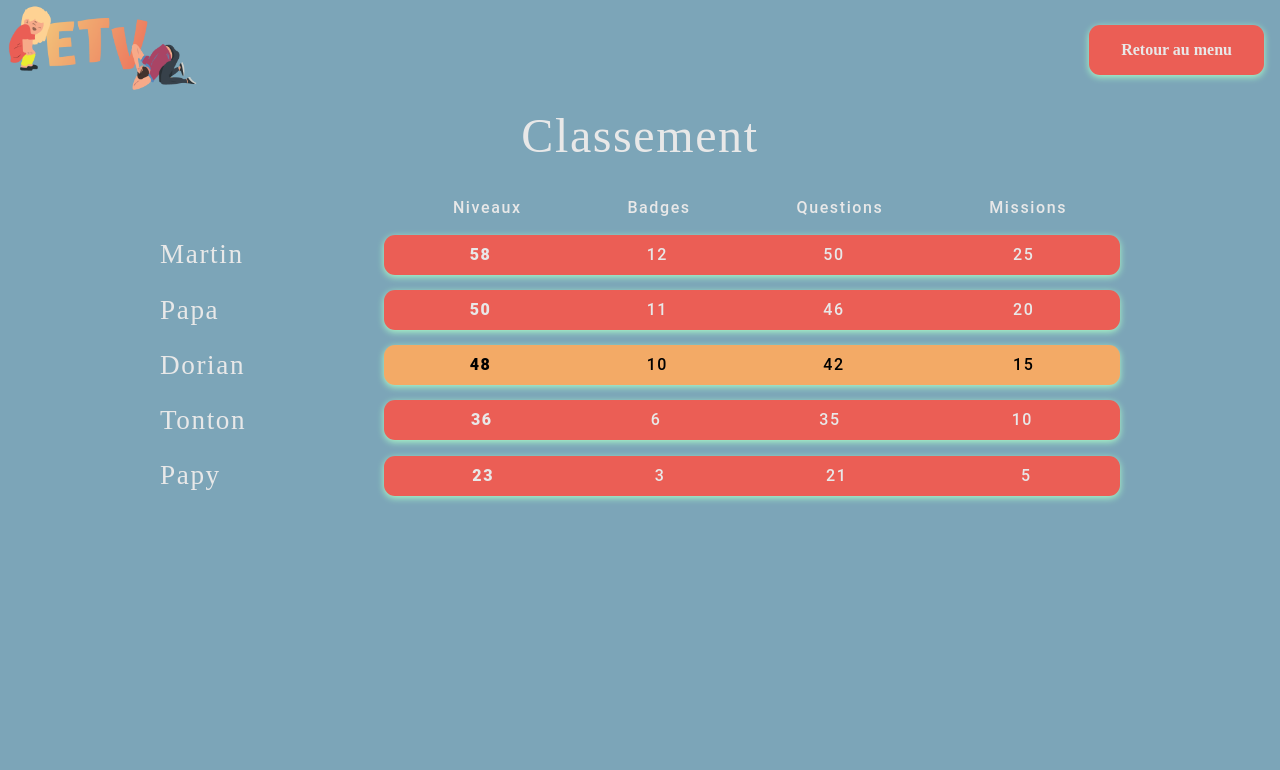
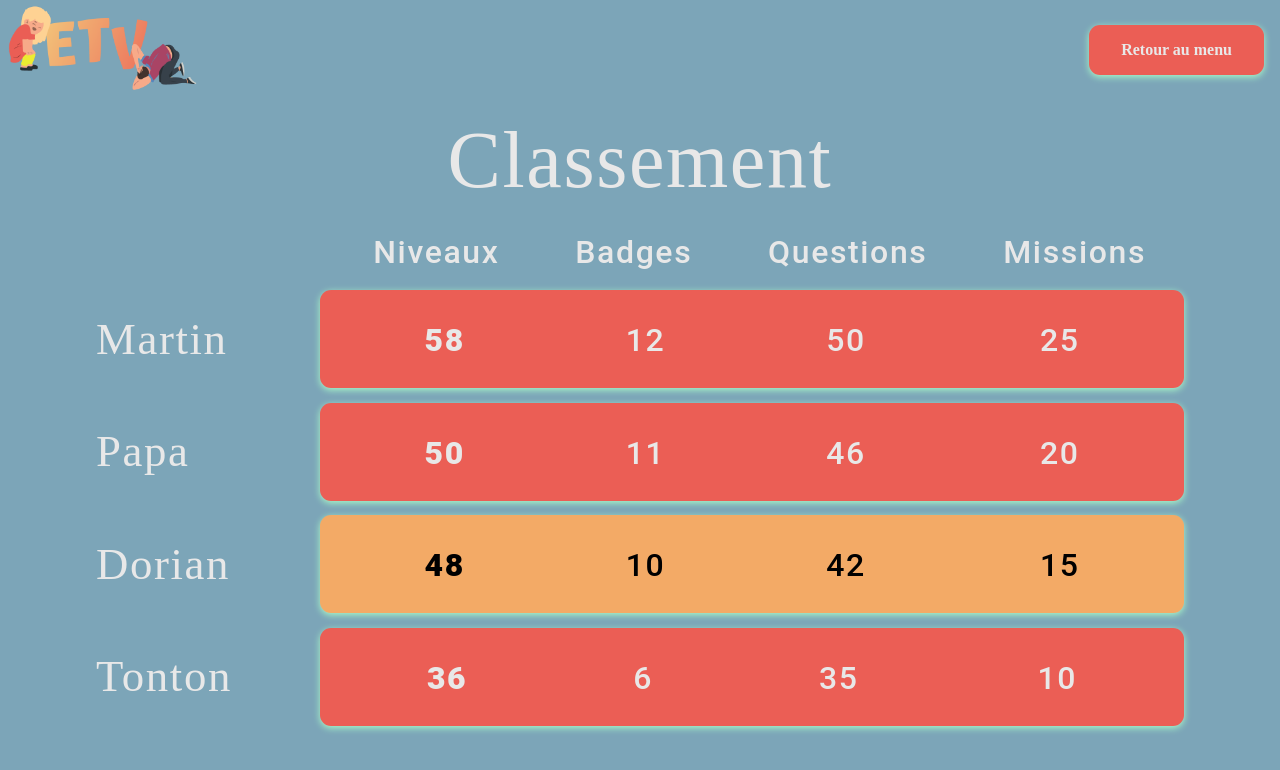
Before and after one commit to Disrupt3d/Hackaton, a React (Vite) app in the folder frontend/: page /page05/1 in a window 1280 px wide. Shown: the top 770 px of the page. Built offline with nearby package versions, Linux system fonts and the light colour scheme; no server answers; a web font is replaced by a local one.

Commit message:
Font bigger

```diff
--- a/frontend/src/components/UserRanking.jsx
+++ b/frontend/src/components/UserRanking.jsx
@@ -25,6 +25,7 @@ const UserRanking = () => {
                 <p className="missions">25</p>
             </div>
         </div>
+
         <div className='UserRankingRow'>
             <div className="UserRankingName">
                 <h2>Papa</h2>
@@ -61,22 +62,6 @@ const UserRanking = () => {
             </div>
         </div>
 
-        <div className='UserRankingRow'>
-            <div className="UserRankingName">
-                <h2>Papy</h2>
-            </div>
-            <div className="UserRankingRating">
-                <p className='niveau'>23</p>
-                <p className="badges">3</p>
-                <p className="questions">21</p>
-                <p className="missions">5</p>
-            </div>
-        </div>
-
-
-
-
-
     </div>
   )
 }
--- a/frontend/src/styles/Page05.css
+++ b/frontend/src/styles/Page05.css
@@ -1,7 +1,7 @@
 .titreClassement {
     display: flex;
     justify-content: center;
-    font-size: 3rem;
-    margin-bottom: 1.5rem;
+    font-size: 5rem;
+    margin-bottom: .5rem;
     color: #E8E8E8;
 }
--- a/frontend/src/styles/UserRanking.css
+++ b/frontend/src/styles/UserRanking.css
@@ -3,12 +3,13 @@
     flex-direction: row;
     justify-content: space-between;
     align-items: center;
-    width: 75%;
+    width: 85%;
     margin: 0 auto 0.9rem;
+    font-size: 1.5rem;
 }
 
 .UserRankingName > h2 {
-    font-size: 1.7rem;
+    font-size: 2.8rem;
     color: #E8E8E8;
 }
 
@@ -18,9 +19,15 @@
     justify-content: space-around;
     align-items: center;
     width: 75%;
-    padding: 0.5rem;
+    padding: 1.5rem;
     border-radius: var(--border-radius);
     box-shadow: var(--box-shadow);
+}
+
+.UserRankingRating > p,
+.UserRankingRatingSelected > p {
+    font-size: 2rem;
+    padding-top: 2px;
 }
 
 .UserRankingRatingSelected {
@@ -29,17 +36,17 @@
     justify-content: space-around;
     align-items: center;
     width: 75%;
-    padding: 0.5rem;
+    padding: 1.5rem;
     border-radius: var(--border-radius);
     box-shadow: var(--box-shadow);
 }
-
 
 .UserRankingRating2 {
     display: flex;
     justify-content: space-around;
     align-items: center;
-    width: 75%;
+    width: 78%;
+    font-size: 2rem;
 }
 
 .UserRankingRating2 > p {
@@ -58,3 +65,7 @@
 .niveau {
     font-weight: 800;
 }
+
+.missions {
+    text-align: right;
+}
```
